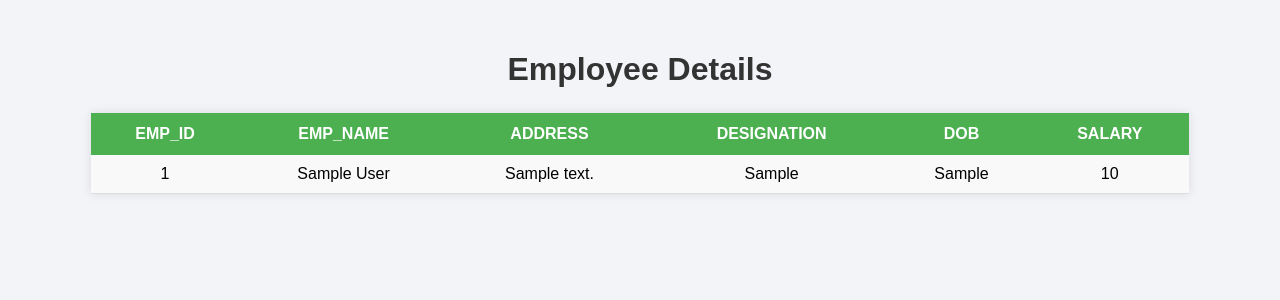
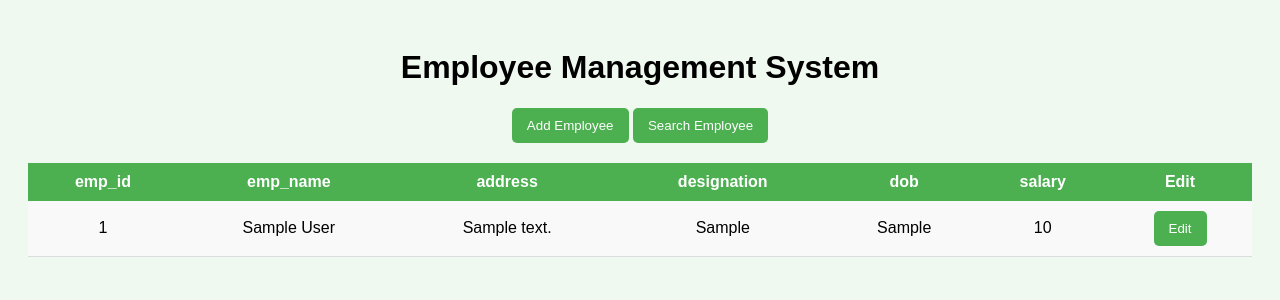
Before and after one commit to WaghmareKanchan/employee-list, a Flask app: page / in a window 1280 px wide. Shown: the top 300 px of the page. Run offline with Flask 3, Linux system fonts and the light colour scheme; tables that the repository leaves empty or names only in its code hold one stand-in row (values such as "Sample post").

Commit message:
Add CRUD operation

```diff
--- a/app.py
+++ b/app.py
@@ -1,9 +1,9 @@
-from flask import Flask, jsonify, render_template
+from flask import Flask, jsonify, render_template, request, redirect
 import mysql.connector
 
-app = Flask(__name__,template_folder='template')
+app = Flask(__name__, template_folder='template')
 
-#Database Connection
+# Database Connection
 def get_db_connection():
     return mysql.connector.connect(
         host="localhost",
@@ -12,27 +12,57 @@ def get_db_connection():
         database="companydb"
     )
 
-#API
-@app.route('/api/users')
-def api_users():
-    conn = get_db_connection()
-    cursor = conn.cursor(dictionary=True)
-    cursor.execute("SELECT * FROM employee")
-    results = cursor.fetchall()
-    cursor.close()
-    conn.close()
-    return jsonify(results)
-
-#web page display
-@app.route('/')
+@app.route('/', methods=['GET', 'POST'])
 def index():
     conn = get_db_connection()
     cursor = conn.cursor(dictionary=True)
+
+    # ===================== ADD EMPLOYEE =====================
+    if request.method == 'POST' and request.form.get('action') == 'add':
+        cursor.execute("""
+            INSERT INTO employee (emp_id,emp_name, address, designation, dob, salary)
+            VALUES (%s,%s, %s, %s, %s, %s)
+        """, (
+            request.form['emp_id'],
+            request.form['emp_name'],
+            request.form['address'],
+            request.form['designation'],
+            request.form['dob'],
+            request.form['salary']
+        ))
+        conn.commit()
+
+    # ===================== UPDATE EMPLOYEE =====================
+    if request.method == 'POST' and request.form.get('action') == 'update':
+        cursor.execute("""
+            UPDATE employee SET emp_name=%s, address=%s, designation=%s, dob=%s, salary=%s
+            WHERE emp_id=%s
+        """, (
+            request.form['emp_name'],
+            request.form['address'],
+            request.form['designation'],
+            request.form['dob'],
+            request.form['salary'],
+            request.form['emp_id']
+        ))
+        conn.commit()
+
+    # ===================== SEARCH EMPLOYEE =====================
+    search_result = None
+    if request.method == 'POST' and request.form.get('action') == 'search':
+        emp_id = request.form['search_id']
+        cursor.execute("SELECT * FROM employee WHERE emp_id=%s", (emp_id,))
+        search_result = cursor.fetchone()
+
+    # Employee List
     cursor.execute("SELECT * FROM employee")
-    employee = cursor.fetchall()
+    employees = cursor.fetchall()
+
     cursor.close()
     conn.close()
-    return render_template("index.html", employee=employee)
+
+    return render_template("index.html", employee=employees, search_result=search_result)
+
 
 if __name__ == '__main__':
     app.run(debug=True)
--- a/template/index.html
+++ b/template/index.html
@@ -1,65 +1,196 @@
 <!DOCTYPE html>
 <html>
 <head>
-    <title>Employee List</title>
+    <title>Employee Management (All-in-One)</title>
 
     <style>
         body {
             font-family: Arial, sans-serif;
-            background: #f2f4f7;
-            margin: 0;
-            padding: 30px;
+            background: #f0f9f0;
+            padding: 20px;
         }
-
-        h1 {
-            text-align: center;
-            color: #333;
-            margin-bottom: 25px;
-        }
+        h1 { text-align: center; }
 
         table {
-            width: 90%;
-            margin: auto;
+            width: 100%;
             border-collapse: collapse;
             background: white;
-            box-shadow: 0 0 10px rgba(0,0,0,0.1);
+            margin-top: 20px;
         }
-
         th {
-            background: #4CAF50;   /* Green Header */
+            background: #4CAF50;
             color: white;
-            padding: 12px 10px;
-            text-transform: uppercase;
+            padding: 10px;
         }
-
         td {
             padding: 10px;
             text-align: center;
             border-bottom: 1px solid #ddd;
         }
+        tr:nth-child(even) { background: #f9f9f9; }
 
-        tr:nth-child(even) {
-            background: #f9f9f9;   /* Light Gray Even Row */
+        button {
+            padding: 10px 15px;
+            background: #4CAF50;
+            border: none;
+            color: white;
+            border-radius: 5px;
+            cursor: pointer;
+        }
+        button:hover { background: #45a049; }
+
+        .box {
+            background: white;
+            padding: 15px;
+            margin: 20px auto;
+            width: 50%;
+            border-radius: 8px;
+            box-shadow: 0 2px 5px rgb(0 0 0 / 20%);
         }
 
-        tr:hover {
-            background-color: #d6f5d6;  /* Soft Green Hover */
-            cursor: pointer;
+        input {
+            width: 95%;
+            padding: 8px;
+            margin-bottom: 10px;
+            box-sizing: border-box;
         }
 
-        .container {
-            width: 100%;
-            display: flex;
-            justify-content: center;
+        .hidden { display: none; }
+
+        /* small responsive tweak */
+        @media (max-width: 800px) {
+            .box { width: 95%; }
+            table { font-size: 14px; }
         }
     </style>
+
+    <script>
+        // Toggle Add form
+        function showAddForm() {
+            const el = document.getElementById("addForm");
+            el.classList.toggle("hidden");
+            // hide update/search when opening add
+            document.getElementById("updateForm").classList.add("hidden");
+            document.getElementById("searchForm").classList.add("hidden");
+        }
+
+        // Toggle Search form
+        function showSearchForm() {
+            const el = document.getElementById("searchForm");
+            el.classList.toggle("hidden");
+            // hide add/update when opening search
+            document.getElementById("addForm").classList.add("hidden");
+            document.getElementById("updateForm").classList.add("hidden");
+        }
+
+        // Show Update form and populate fields from an object
+        function showUpdate(emp) {
+            document.getElementById("updateForm").classList.remove("hidden");
+
+            // hide add/search
+            document.getElementById("addForm").classList.add("hidden");
+            document.getElementById("searchForm").classList.add("hidden");
+
+            document.getElementById("u_id").value = emp.emp_id || "";
+            document.getElementById("u_name").value = emp.emp_name || "";
+            document.getElementById("u_address").value = emp.address || "";
+            document.getElementById("u_designation").value = emp.designation || "";
+            // make sure dob is properly formatted (YYYY-MM-DD) — MySQL DATE will generally already be fine
+            document.getElementById("u_dob").value = emp.dob ? emp.dob.split(" ")[0] : "";
+            document.getElementById("u_salary").value = emp.salary || "";
+            // scroll to update form for better UX
+            document.getElementById("updateForm").scrollIntoView({behavior: "smooth"});
+        }
+
+        // Helper to parse dataset JSON safely when button clicked (used in inline data-emp)
+        function handleEditClick(btn) {
+            try {
+                const obj = JSON.parse(btn.dataset.emp);
+                showUpdate(obj);
+            } catch (e) {
+                console.error("Failed to parse employee data:", e);
+                alert("Failed to open edit form. See console for details.");
+            }
+        }
+    </script>
+
 </head>
 
 <body>
 
-    <h1>Employee Details</h1>
+<h1>Employee Management System</h1>
 
-    <div class="container">
+<!-- BUTTONS -->
+<div style="text-align:center; margin-bottom: 10px;">
+    <button onclick="showAddForm()">Add Employee</button>
+    <button onclick="showSearchForm()">Search Employee</button>
+</div>
+
+<!-- ADD EMPLOYEE FORM -->
+<div id="addForm" class="box hidden">
+    <h3>Add Employee</h3>
+
+    <form method="POST">
+        <input type="hidden" name="action" value="add">
+
+        <input type="text" name="emp_id" placeholder="Employee Id" required>
+        <input type="text" name="emp_name" placeholder="Employee Name" required>
+        <input type="text" name="address" placeholder="Address" required>
+        <input type="text" name="designation" placeholder="Designation" required>
+        <input type="date" name="dob" required>
+        <input type="number" name="salary" placeholder="Salary" required>
+
+        <button type="submit">Save</button>
+    </form>
+</div>
+
+<!-- SEARCH FORM -->
+<div id="searchForm" class="box hidden">
+    <h3>Search Employee</h3>
+
+    <form method="POST">
+        <input type="hidden" name="action" value="search">
+
+        <input type="number" name="search_id" placeholder="Enter Employee ID" required>
+        <button type="submit">Search</button>
+    </form>
+</div>
+
+<!-- SEARCH RESULT -->
+{% if search_result %}
+<div class="box">
+    <h3>Employee Found</h3>
+
+    <p><b>Name:</b> {{ search_result.emp_name }}</p>
+    <p><b>Address:</b> {{ search_result.address }}</p>
+    <p><b>Designation:</b> {{ search_result.designation }}</p>
+
+    <!-- Use data-emp attribute with safe JSON, and call handler to avoid JS syntax errors -->
+    <button data-emp='{{ search_result | tojson | safe }}' onclick="handleEditClick(this)">Edit Employee</button>
+
+</div>
+{% endif %}
+
+<!-- UPDATE FORM -->
+<div id="updateForm" class="box hidden">
+    <h3>Update Employee</h3>
+
+    <form method="POST">
+        <input type="hidden" name="action" value="update">
+        <input type="hidden" name="emp_id" id="u_id">
+
+        <input type="text" name="emp_name" id="u_name" required>
+        <input type="text" name="address" id="u_address" required>
+        <input type="text" name="designation" id="u_designation" required>
+        <input type="date" name="dob" id="u_dob" required>
+        <input type="number" name="salary" id="u_salary" required>
+
+        <button type="submit">Update</button>
+    </form>
+</div>
+
+
+<!-- EMPLOYEE TABLE -->
 <table>
     <tr>
         <th>emp_id</th>
@@ -68,20 +199,26 @@
         <th>designation</th>
         <th>dob</th>
         <th>salary</th>
+        <th>Edit</th>
     </tr>
 
-            {% for user in employee %}
+    {% for row in employee %}
     <tr>
-                <td>{{ user.emp_id }}</td>
-                <td>{{ user.emp_name }}</td>
-                <td>{{ user.address }}</td>
-                <td>{{ user.designation }}</td>
-                <td>{{ user.dob }}</td>
-                <td>{{ user.salary }}</td>
+        <td>{{ row.emp_id }}</td>
+        <td>{{ row.emp_name }}</td>
+        <td>{{ row.address }}</td>
+        <td>{{ row.designation }}</td>
+        <td>{{ row.dob }}</td>
+        <td>{{ row.salary }}</td>
+        <td>
+            <!-- Use dataset to safely include JSON; handler will parse it -->
+            <button data-emp='{{ row | tojson | safe }}' onclick="handleEditClick(this)">
+                Edit
+            </button>
+        </td>
     </tr>
     {% endfor %}
 </table>
-    </div>
 
 </body>
 </html>
```
Lines whose indentation alone changed are shown as unchanged.
